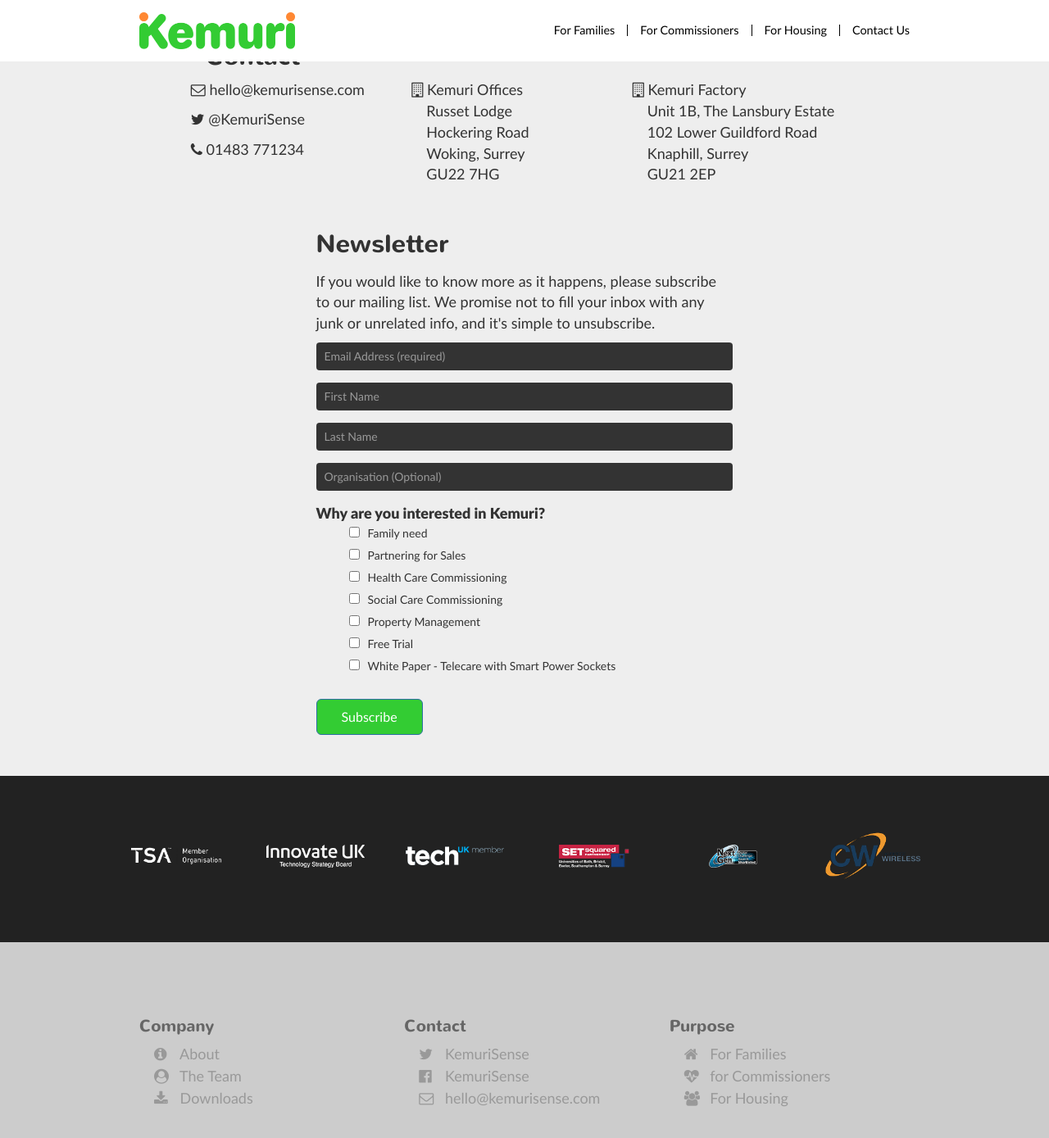
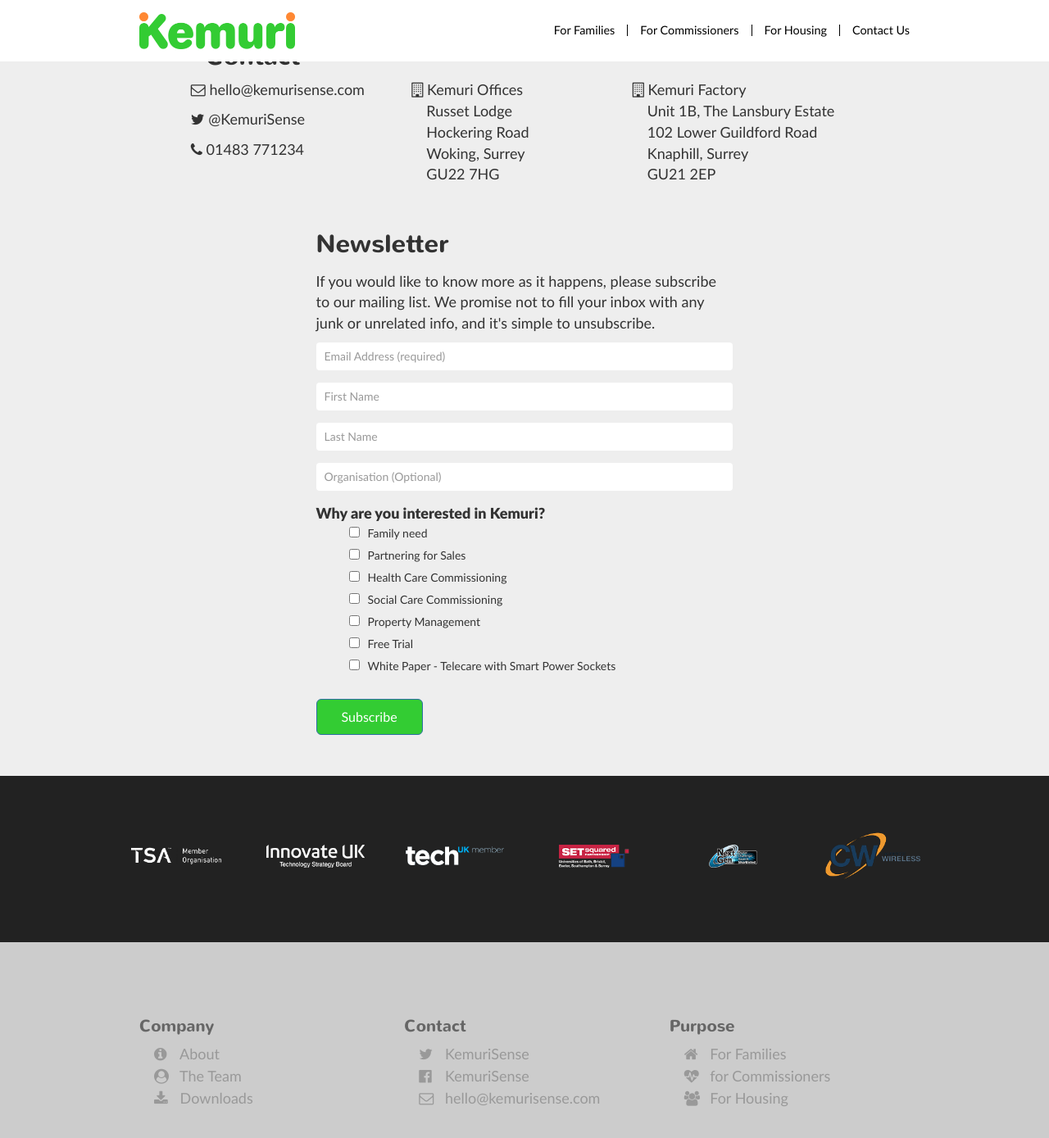
Before and after one commit to intelligentlilli/kemurisense.github.io, a Jekyll site: the page built from contact.html, in a window 1280 px wide and 1400 px high, scrolled down 90 px. Shown: the top 1389 px of the window at 82% size. Built offline with Jekyll 4.4.1, drawn with Linux system fonts in a browser that asks for light colours; nearby versions of some CDN libraries; library files that are not in the unit come from our copies; comment, search, counter and statistics services are not loaded.

Commit message:
contact form background colour fix

```diff
--- a/css/style.scss
+++ b/css/style.scss
@@ -120,7 +120,7 @@
 .form-control{color:#fff;vertical-align:middle;border:none;-webkit-box-shadow:inset 0 1px 1px rgba(0,0,0,.075);box-shadow:inset 0 1px 1px rgba(0,0,0,.075);-webkit-transition:border-color ease-in-out .15s,box-shadow ease-in-out .15s;transition:border-color ease-in-out .15s,box-shadow ease-in-out .15s}
 textarea.form-control{padding-top:10px}
 .form-control:focus{color:#fff;vertical-align:middle;background-color:#fff;border:none;-webkit-box-shadow:inset 0 1px 1px rgba(0,0,0,.075);box-shadow:inset 0 1px 1px rgba(0,0,0,.075);-webkit-transition:border-color ease-in-out .15s,box-shadow ease-in-out .15s;transition:border-color ease-in-out .15s,box-shadow ease-in-out .15s}
-.contactform input[type=text],.contactform input[type=email],.contactform select,.contactform textarea{width:100%;padding:5px 10px;background:#333;border:none;filter:none;-webkit-box-shadow:none;-moz-box-shadow:none;box-shadow:none;text-shadow:none;color:#fff;-moz-box-sizing:border-box;-webkit-box-sizing:border-box;box-sizing:border-box}
+.contactform input[type=text],.contactform input[type=email],.contactform select,.contactform textarea{width:100%;padding:5px 10px;border:none;filter:none;-webkit-box-shadow:none;-moz-box-shadow:none;box-shadow:none;text-shadow:none;color:#fff;-moz-box-sizing:border-box;-webkit-box-sizing:border-box;box-sizing:border-box}
 .contactform textarea{resize:none;padding-top:10px;margin-bottom:10px}
 .contactform label{font-weight:400}
 .contactform button[type=submit]{width:auto;border:0;-webkit-border-radius:0;-moz-border-radius:0;border-radius:0}
```
